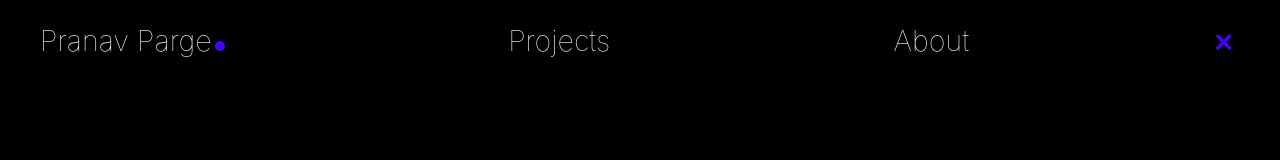
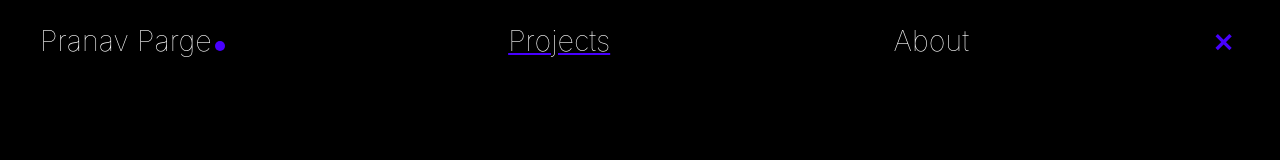
Before and after one commit to pranavparge/portfolio, a React (Create React App) app: page / in a window 1280 px wide. Both pictures are taken after a click on the icon 640 px from the left and 5099 px from the top of the page. Shown: the top 160 px of the page. Built offline with nearby package versions, Linux system fonts and the light colour scheme.

Commit message:
Menu Highlight

```diff
--- a/src/App.js
+++ b/src/App.js
@@ -28,18 +28,22 @@ function App() {
   const portfolioInView = useIsInViewport(portfolioRef);
   const aboutInView = useIsInViewport(aboutRef);
   const projectsInView = useIsInViewport(projectsRef);
+  let activeMenu = "";
 
   if (portfolioInView && !aboutInView && !projectsInView) {
     window.document.title = "Pranav - Portfolio";
+    activeMenu = "portfolio";
   } else if (portfolioInView && aboutInView && !projectsInView) {
     window.document.title = "Pranav - About";
+    activeMenu = "about";
   } else {
     window.document.title = "Pranav - Projects";
+    activeMenu = "projects";
   }
 
   return (
     <div className="App">
-      <Navbar showMenu={showMenu} />
+      <Navbar showMenu={showMenu} activeMenu={activeMenu} />
 
       <section>
         <header className="portfolio-header">
--- a/src/components/NavBar/index.css
+++ b/src/components/NavBar/index.css
@@ -68,6 +68,11 @@ a {
   transition: transform 0.25s ease-out;
 }
 
+.underline {
+  text-decoration: underline;
+  text-decoration-color: #4800ff;
+}
+
 .nav1:hover:after {
   transform: scaleX(1);
   transform-origin: bottom left;
--- a/src/components/NavBar/index.js
+++ b/src/components/NavBar/index.js
@@ -1,7 +1,7 @@
 import React from "react";
 import "./index.css";
 
-const Navbar = ({ showMenu }) => {
+const Navbar = ({ showMenu, activeMenu }) => {
   const [scrolled, setScrolled] = React.useState(false);
   const [visible, setVisible] = React.useState("hidden");
   const [rotate, setRotate] = React.useState(false);
@@ -75,7 +75,7 @@ const Navbar = ({ showMenu }) => {
           opacity: !rotate ? "0" : "1",
           transition: "all .5s",
         }}
-        className="nav1"
+        className={(activeMenu === "projects" && "nav1 underline") || "nav1"}
         href="#projects"
         onClick={projectsInView}
       >
@@ -90,7 +90,7 @@ const Navbar = ({ showMenu }) => {
           opacity: !rotate ? "0" : "1",
           transition: "all .5s",
         }}
-        className="nav1"
+        className={(activeMenu === "about" && "nav1 underline") || "nav1"}
       >
         About
       </a>
```
